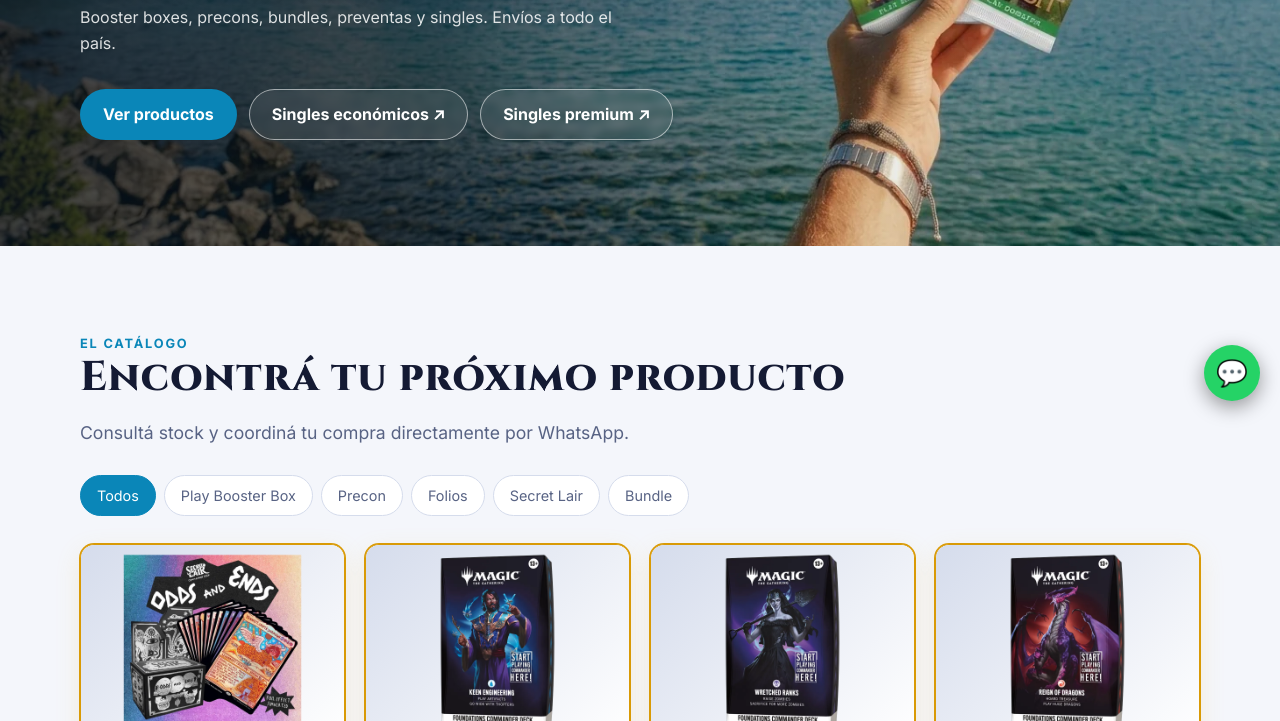
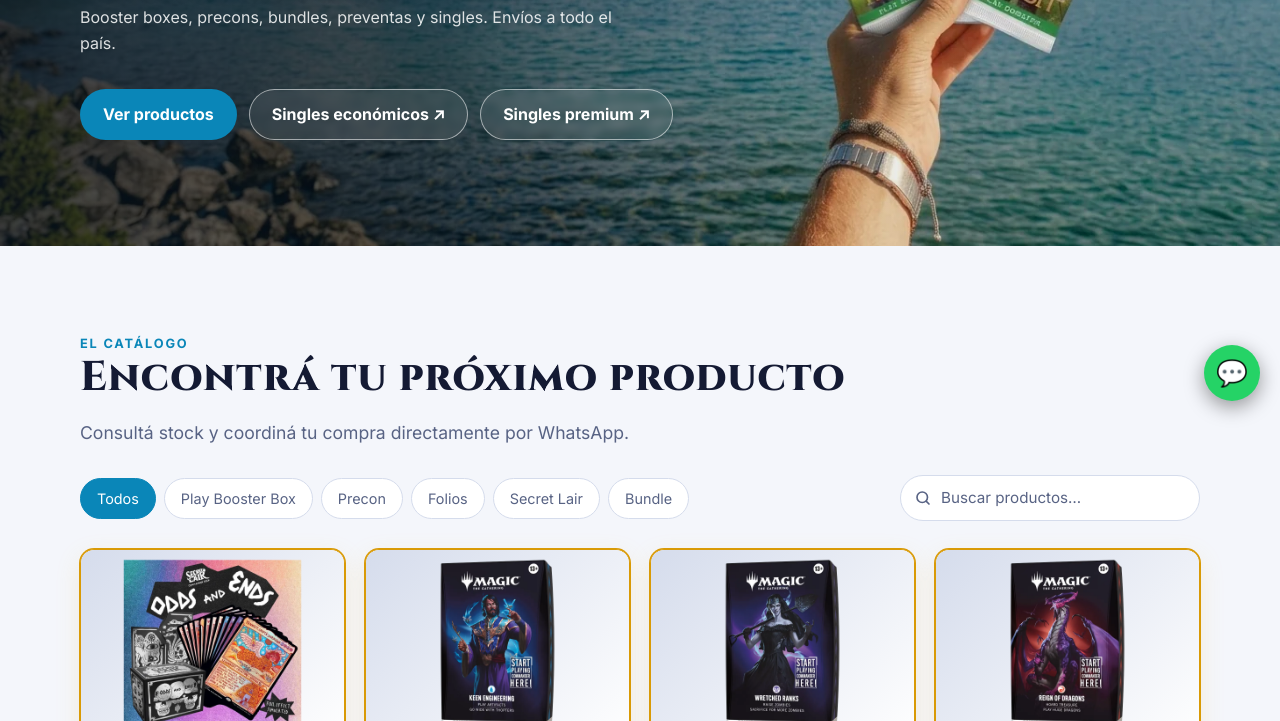
Before and after one commit to woini2727/tienda-tcg, a plain HTML site: page index.html in a window 1280 px wide. Shown: the part 379-1100 px from the top of the page. Drawn offline with Linux system fonts and the light colour scheme.

Commit message:
Buscador de productos

```diff
--- a/index.html
+++ b/index.html
@@ -10,7 +10,7 @@
   <link rel="apple-touch-icon" href="apple-touch-icon.png?v=2" />
   <link rel="preconnect" href="https://fonts.googleapis.com" />
   <link href="https://fonts.googleapis.com/css2?family=Cinzel:wght@600;800&family=Inter:wght@400;500;700&display=swap" rel="stylesheet" />
-  <link rel="stylesheet" href="styles.css?v=18" />
+  <link rel="stylesheet" href="styles.css?v=19" />
   <script>
     // Aplica el tema guardado antes de pintar la página; por defecto, tema claro
     (function () {
@@ -65,8 +65,15 @@
         <p class="kicker">El catálogo</p>
         <h2>Encontrá tu próximo producto</h2>
         <p class="lead">Consultá stock y coordiná tu compra directamente por WhatsApp.</p>
-        <div class="filters" role="tablist"></div>
+        <div class="catalog-bar">
+          <div class="filters" role="tablist"></div>
+          <label class="search">
+            <svg class="search__icon" aria-hidden="true" width="18" height="18" viewBox="0 0 24 24" fill="none" stroke="currentColor" stroke-width="2.2" stroke-linecap="round"><circle cx="11" cy="11" r="7"/><path d="m20 20-3.5-3.5"/></svg>
+            <input type="search" id="buscar" placeholder="Buscar productos…" aria-label="Buscar productos" autocomplete="off" />
+          </label>
+        </div>
         <div class="grid" id="catalogo"></div>
+        <p class="sin-resultados" id="sin-resultados" hidden>No encontramos productos para tu búsqueda. Probá con otra palabra o <a href="#" data-whatsapp target="_blank" rel="noopener">consultanos por WhatsApp</a>.</p>
         <div class="ver-mas"><button type="button" class="btn btn--ghost" id="ver-mas" hidden>Ver más productos <span aria-hidden="true">▾</span></button></div>
       </div>
     </section>
@@ -189,6 +196,6 @@
   <a href="#" class="wa-float" data-whatsapp target="_blank" rel="noopener" aria-label="WhatsApp">💬</a>
 
   <script src="config.js?v=46"></script>
-  <script src="script.js?v=19"></script>
+  <script src="script.js?v=20"></script>
 </body>
 </html>
--- a/script.js
+++ b/script.js
@@ -73,8 +73,22 @@
     p.precio == null ? "Consultar precio" : `${ars(p.precio)}<span class="price-usd">USD $${p.precio}</span>`;
   const imgHTML = (p) => (p.imagen ? `<img src="${p.imagen}" alt="${p.nombre}">` : `<span>${tiposDe(p)[0]}</span>`);
 
+  // Buscador: ignora mayúsculas y tildes, busca en nombre, tipo y descripción
+  const buscar = document.getElementById("buscar");
+  const sinResultados = document.getElementById("sin-resultados");
+  const normal = (t) => (t || "").toString().normalize("NFD").replace(/[\u0300-\u036f]/g, "").toLowerCase();
+  let tipoActual = "Todos";
+  const coincide = (p, q) => {
+    if (!q) return true;
+    const texto = normal([p.nombre, tiposDe(p).join(" "), p.descripcion].join(" "));
+    return normal(q).split(/\s+/).filter(Boolean).every((w) => texto.includes(w));
+  };
+
   function render(tipo) {
-    const filtrados = tipo === "Todos" ? T.productos : T.productos.filter((p) => tiposDe(p).includes(tipo));
+    tipoActual = tipo;
+    const q = buscar.value.trim();
+    const filtrados = (tipo === "Todos" ? T.productos : T.productos.filter((p) => tiposDe(p).includes(tipo))).filter((p) => coincide(p, q));
+    sinResultados.hidden = filtrados.length > 0;
     // Destacados primero, después el resto y al final los marcados con alFinal (orden de config.js)
     const agotado = (p) => p.estado === "agotado";
     const final = (p) => p.alFinal || agotado(p);
@@ -200,6 +214,14 @@
   });
   render("Todos");
 
+  let busquedaTimer;
+  buscar.addEventListener("input", () => {
+    render(tipoActual);
+    clearTimeout(busquedaTimer);
+    const q = buscar.value.trim();
+    if (q.length >= 3) busquedaTimer = setTimeout(() => track("search", { search_term: q }), 1200);
+  });
+
   // Switch de tema claro / oscuro
   const sw = document.querySelector(".theme-switch");
   const aplicarTema = (t) => {
--- a/styles.css
+++ b/styles.css
@@ -112,7 +112,16 @@ body, .nav, .product, .card, .modal__dialog, .singles__card { transition: backgr
 .section--alt { background: var(--bg-alt); }
 
 /* Catalog */
-.filters { display: flex; flex-wrap: wrap; gap: 8px; margin: 28px 0; }
+.catalog-bar { display: flex; align-items: center; justify-content: space-between; gap: 16px; flex-wrap: wrap; margin: 28px 0; }
+.filters { display: flex; flex-wrap: wrap; gap: 8px; }
+.search { position: relative; flex: 0 1 300px; margin-left: auto; }
+.search input { width: 100%; padding: 10px 16px 10px 40px; border-radius: 999px; border: 1px solid var(--border); background: var(--card); color: var(--text); font: inherit; font-size: .95rem; transition: border-color .2s, box-shadow .2s; }
+.search input::placeholder { color: var(--muted); }
+.search input:focus { outline: none; border-color: var(--accent); box-shadow: 0 0 0 3px var(--tint-accent); }
+.search__icon { position: absolute; left: 14px; top: 50%; transform: translateY(-50%); color: var(--muted); pointer-events: none; }
+.sin-resultados { text-align: center; color: var(--muted); padding: 40px 0; }
+.sin-resultados a { color: var(--accent); text-decoration: underline; }
+@media (max-width: 760px) { .search { flex-basis: 100%; margin-left: 0; } }
 .chip { background: var(--card); color: var(--muted); border: 1px solid var(--border); padding: 8px 16px; border-radius: 999px; cursor: pointer; font: inherit; font-size: .9rem; }
 .chip.is-active { background: var(--accent); color: var(--ink); border-color: var(--accent); }
 .grid { display: grid; grid-template-columns: repeat(auto-fill, minmax(240px, 1fr)); gap: 20px; }
```
